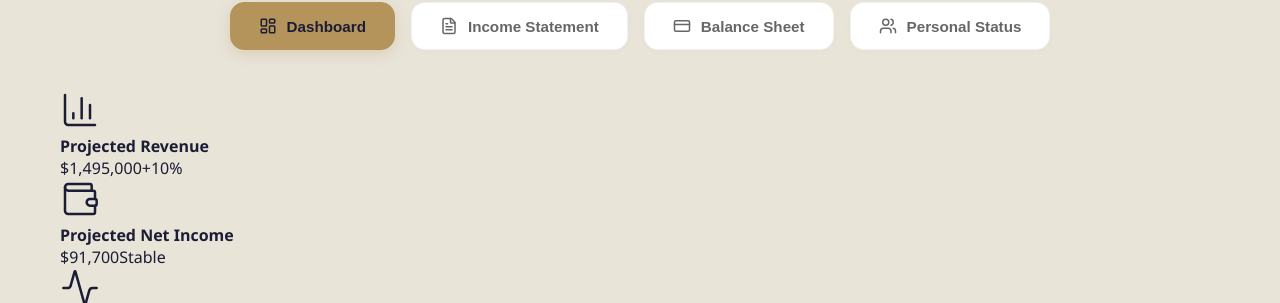
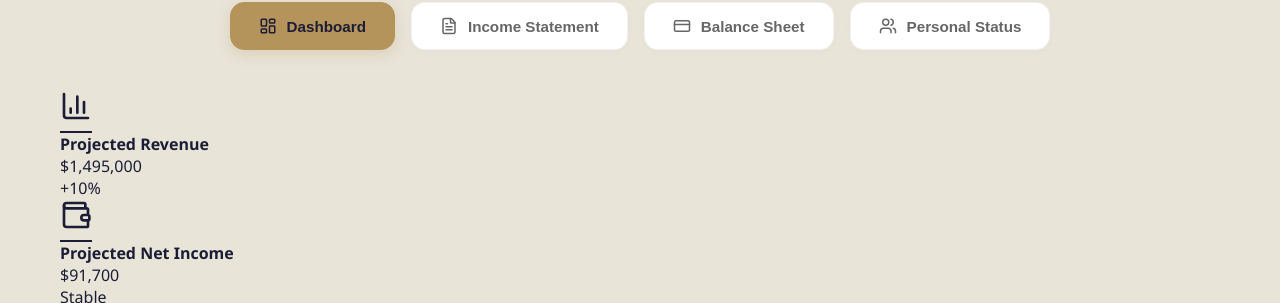
Before and after one commit to dphung88/real-estate-marketplace, a Next.js app: page /tools/break-even in a window 1280 px wide. Shown: the part 649-952 px from the top of the page. Built offline with nearby package versions, Linux system fonts and the light colour scheme.

Commit message:
update KpiCard layout in ProFinancialDashboard to match text-only left-aligned design

```diff
--- a/app/components/tools/ProFinancialDashboard.js
+++ b/app/components/tools/ProFinancialDashboard.js
@@ -549,23 +549,19 @@ const ProFinancialDashboard = () => {
 };
 
 const KpiCard = ({ title, value, trend, icon }) => (
-  <div className="bg-[#1B1C36] p-6 sm:p-8 rounded-2xl flex flex-col items-center justify-center text-center transition-all hover:translate-y-[-4px] hover:shadow-xl shadow-lg border border-white/5 h-full">
-    <div className="text-[#B5945B] mb-4">
-      {React.cloneElement(icon, { size: 40, strokeWidth: 1.5 })}
+  <div className="flex flex-col items-start justify-start text-left mb-6">
+    <div className="text-[#1B1C36] mb-2" style={{ borderBottom: '2px solid #1B1C36', paddingBottom: '4px', display: 'inline-block' }}>
+      {React.cloneElement(icon, { size: 32, strokeWidth: 2 })}
     </div>
-    <h4 className="text-white text-lg font-bold mb-2">{title}</h4>
-    <div className="text-white/80 text-sm flex flex-col items-center gap-1">
-      <span className="font-medium text-lg text-white/90">{value}</span>
-      {trend && (
-        <span className={`text-sm ${
-          trend.includes('+') || trend === 'Strong' || trend === 'Healthy'
-            ? 'text-emerald-400'
-            : 'text-white/60'
-        }`}>
-          {trend}
-        </span>
-      )}
+    <h4 className="text-[#1B1C36] text-[1.1rem] font-bold mb-1 leading-tight">{title}</h4>
+    <div className="text-[#1B1C36] text-[1.15rem] font-normal leading-tight">
+      {value}
     </div>
+    {trend && (
+      <div className="text-[#1B1C36] text-[1.15rem] font-normal leading-tight mt-1">
+        {trend}
+      </div>
+    )}
   </div>
 );
 
```
